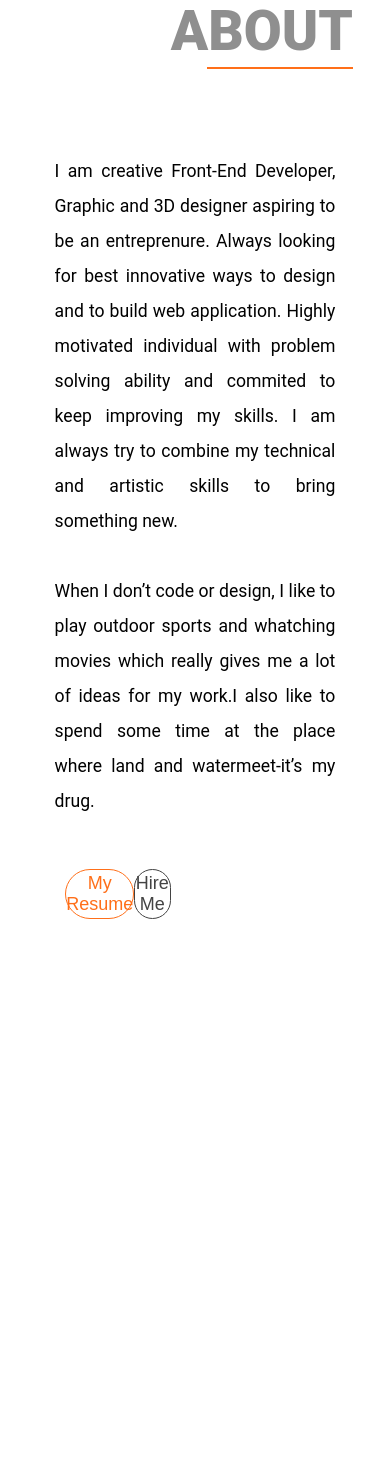
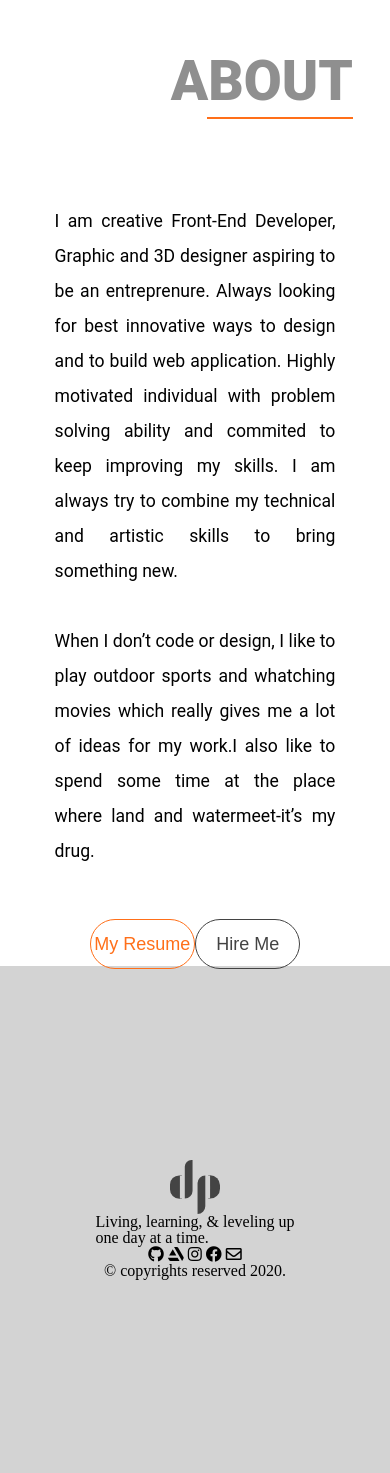
Before and after one commit to Deep-dsp/Patel_Deepkumar_portfolioFIP, a PHP site: page /about.html in a window 390 px wide. Shown: the part 82-1555 px from the top of the page. Before the commit the page ends 1001 px from the top, so only its background shows below. Run offline with PHP 8.4, Linux system fonts and the light colour scheme; some libraries are stand-ins or nearby versions.

Commit message:
workingOnFooter

```diff
--- a/about.html
+++ b/about.html
@@ -5,6 +5,7 @@
         <link rel="stylesheet" href="css/master.css" media="screen">
         <meta name="viewport" content="width=device-width, user-scalable=no, initial-scale=1.0, minimum-scale=1.0, maximum-scale=1.0">
         <meta name="viewport" content="width=device-width, initial-scale=1.0">
+        <link rel="stylesheet" href="https://pro.fontawesome.com/releases/v5.10.0/css/all.css" integrity="sha384-AYmEC3Yw5cVb3ZcuHtOA93w35dYTsvhLPVnYs9eStHfGJvOvKxVfELGroGkvsg+p" crossorigin="anonymous"/>
         <title>Deep Patel</title>
     </head>
     <body>
@@ -59,6 +60,23 @@
                 </div>
             </div>
         </div>
+        <footer>
+            <div class="footerContainer">
+
+                <div class="logo"><a href="#"><img src="./images/black_Logo.svg" alt=""></a></div>
+                <div class="tagLine">Living, learning, & leveling up<br> one day at a time.</div>
+                <div class="media-link">
+                    <i class="fab fa-github"></i>
+                    <i class="fab fa-artstation"></i>
+                    <i class="fab fa-instagram"></i>
+                    <i class="fab fa-facebook"></i>
+                    <i class="far fa-envelope"></i>
+                </div>
+                <p class="copyright">&copy; copyrights reserved 2020.</p>
+                <div class="line"></div>
+
+            </div>
+        </footer>
         <!-- about section -->
         <script type="module" src="js/main.js"></script>
     </body>
--- a/sass/master.scss
+++ b/sass/master.scss
@@ -1,8 +1,7 @@
 @import './modules/_navbar.scss';
 @import './modules/homeSection.scss';
 @import './modules/_buttons.scss';
-@import './modules/_portfolio.scss';
-@import './modules/_gallary.scss';
+@import './modules/_footer.scss';
 @import './modules/_about.scss';
 @import url('https://fonts.googleapis.com/css2?family=Poppins:wght@400;500;600;700&family=Ubuntu:wght@400;500;700&display=swap');
 
--- a/sass/modules/_about.scss
+++ b/sass/modules/_about.scss
@@ -1,5 +1,6 @@
 .aboutWrap
 {
+    max-width: 1920px;
     height: 90vh;
     display: flex;
 }
--- a/sass/modules/_buttons.scss
+++ b/sass/modules/_buttons.scss
@@ -39,3 +39,42 @@
     color: #ffff;
     background-color: #434343;
 }
+
+@media screen and (max-width: 650px)
+{
+    .buttons
+    {
+        width: 90%;
+        margin: auto;
+    }
+    .button{
+        width: 120px;
+    }
+}
+
+@media screen and (max-width: 768px)
+{
+    .buttons
+    {
+        width: 60%;
+        margin: auto;
+    }
+}
+
+@media screen and (max-width: 950px)
+{
+    .buttons
+    {
+        width: 60%;
+        margin: auto;
+    }
+}
+
+@media screen and (max-width: 1300px)
+{
+    .buttons
+    {
+        width: 60%;
+        margin: auto;
+    }
+}
--- /dev/null
+++ b/sass/modules/_footer.scss
@@ -0,0 +1,21 @@
+footer{
+    max-width: 100%;
+    height: 60vh;
+    background-color: lightgrey;
+
+    display: flex;
+    justify-content: center;
+    align-items: center;
+}
+
+.footerContainer{
+    display: flex;
+    flex-direction: column;
+    justify-content: center;
+    align-items: center;
+}
+
+div.logo a img{
+    width: 50px;
+    height: auto;
+}
```
Also changed, not shown: css/master.css, 1 other file.
